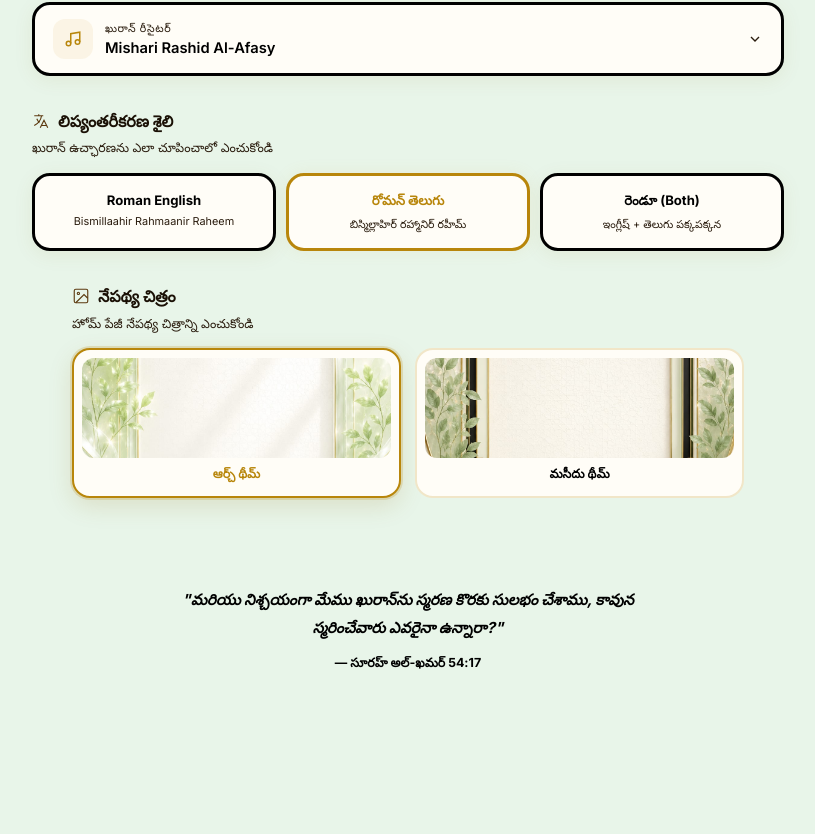
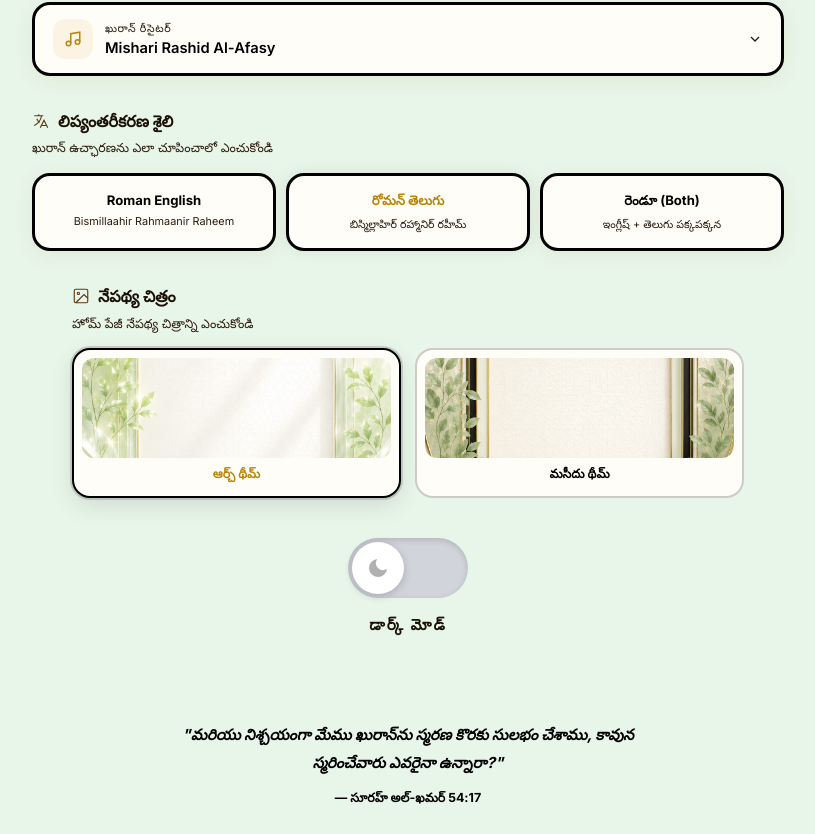
Before and after one commit to Mahendarmax/Believer-of-Almighty, a React (Vite) app: page /#/ in a window 1280 px wide. Shown: the part 1932-2766 px from the top of the page, without its empty margins (232-1047 px from the left). Before the commit the page ends 2694 px from the top, so only its background shows below. Built offline with nearby package versions, Linux system fonts and the light colour scheme.

Commit message:
new changes

```diff
--- a/src/data/namazAndDuas.js
+++ b/src/data/namazAndDuas.js
@@ -6,6 +6,7 @@ export const namazSurahs = [
     nameArabic: 'الفاتحة',
     nameTelugu: 'అల్-ఫాతిహా',
     note: 'Recited in every Rakat',
+    noteTelugu: 'ప్రతి రకాత్‌లో చదవబడుతుంది',
     verses: [
       {
         arabic: 'بِسْمِ ٱللَّهِ ٱلرَّحْمَـٰنِ ٱلرَّحِيمِ',
@@ -64,6 +65,7 @@ export const namazSurahs = [
     nameArabic: 'الإخلاص',
     nameTelugu: 'అల్-ఇఖ్లాస్',
     note: 'Equal to 1/3 of Quran',
+    noteTelugu: 'ఖురాన్‌లో 1/3 కి సమానం',
     verses: [
       { arabic: 'قُلْ هُوَ ٱللَّهُ أَحَدٌ', roman: 'Qul Huwal laahu Ahad', romanTelugu: 'ఖుల్ హువల్ లాహు అహద్', english: 'Say, He is Allah, the One.', telugu: 'చెప్పు, ఆయన అల్లాహ్, ఏకైకుడు.' },
       { arabic: 'ٱللَّهُ ٱلصَّمَدُ', roman: 'Allahus-Samad', romanTelugu: 'అల్లహుస్-సమద్', english: 'Allah, the Eternal Refuge.', telugu: 'అల్లాహ్ నిరపేక్షకుడు.' },
@@ -77,6 +79,7 @@ export const namazSurahs = [
     nameArabic: 'الفلق',
     nameTelugu: 'అల్-ఫలక్',
     note: 'Protection from evil',
+    noteTelugu: 'చెడు నుండి రక్షణ',
     verses: [
       { arabic: 'قُلْ أَعُوذُ بِرَبِّ ٱلْفَلَقِ', roman: 'Qul a-oozu bi Rabbil-falaq', romanTelugu: 'ఖుల్ అ-ఊజు బి రబ్బిల్-ఫలఖ్', english: 'Say, I seek refuge in the Lord of daybreak.', telugu: 'చెప్పు, తెల్లవారుజాము ప్రభువు శరణు కోరుతాను.' },
       { arabic: 'مِن شَرِّ مَا خَلَقَ', roman: 'Min sharri maa khalaq', romanTelugu: 'మిన్ షర్రి మా ఖలఖ్', english: 'From the evil of that which He created.', telugu: 'ఆయన సృష్టించిన వాటి కీడు నుండి.' },
@@ -91,6 +94,7 @@ export const namazSurahs = [
     nameArabic: 'الناس',
     nameTelugu: 'అన్-నాస్',
     note: 'Protection from whisperers',
+    noteTelugu: 'దుర్బోధకుల నుండి రక్షణ',
     verses: [
       { arabic: 'قُلْ أَعُوذُ بِرَبِّ ٱلنَّاسِ', roman: 'Qul a-oozu bi Rabbin-naas', romanTelugu: 'ఖుల్ అ-ఊజు బి రబ్బిన్-నాస్', english: 'Say, I seek refuge in the Lord of mankind.', telugu: 'చెప్పు, మానవుల ప్రభువు శరణు కోరుతాను.' },
       { arabic: 'مَلِكِ ٱلنَّاسِ', roman: 'Malikin-naas', romanTelugu: 'మలికిన్-నాస్', english: 'The Sovereign of mankind.', telugu: 'మానవుల రాజు.' },
@@ -106,6 +110,7 @@ export const namazSurahs = [
     nameArabic: 'الكافرون',
     nameTelugu: 'అల్-కాఫిరూన్',
     note: 'Declaration of faith',
+    noteTelugu: 'విశ్వాస ప్రకటన',
     verses: [
       { arabic: 'قُلْ يَـٰٓأَيُّهَا ٱلْكَـٰفِرُونَ', roman: 'Qul yaaa-ayyuhal kaafiroon', romanTelugu: 'ఖుల్ యా-అయ్యుహల్ కాఫిరూన్', english: 'Say, O disbelievers.', telugu: 'చెప్పు, ఓ అవిశ్వాసులారా.' },
       { arabic: 'لَآ أَعْبُدُ مَا تَعْبُدُونَ', roman: "Laaa a'budu maa ta'budoon", romanTelugu: 'లా అబుదు మా తబుదూన్', english: 'I do not worship what you worship.', telugu: 'మీరు పూజించేది నేను పూజించను.' },
@@ -121,6 +126,7 @@ export const namazSurahs = [
     nameArabic: 'الكوثر',
     nameTelugu: 'అల్-కౌథర్',
     note: 'Shortest surah',
+    noteTelugu: 'అతి చిన్న సూరా',
     verses: [
       { arabic: 'إِنَّآ أَعْطَيْنَـٰكَ ٱلْكَوْثَرَ', roman: "Innaaa a'tainaakal Kawthar", romanTelugu: 'ఇన్నా అతైనాకల్ కౌథర్', english: 'Indeed, We have granted you Al-Kawthar.', telugu: 'నిశ్చయంగా, మేము నీకు కౌథర్ ప్రసాదించాము.' },
       { arabic: 'فَصَلِّ لِرَبِّكَ وَٱنْحَرْ', roman: 'Fasalli li Rabbika wanhar', romanTelugu: 'ఫసల్లి లి రబ్బిక వన్హర్', english: 'So pray to your Lord and sacrifice.', telugu: 'కావున నీ ప్రభువు కొరకు నమాజ్ చెయ్యి, ఖుర్బానీ ఇవ్వు.' },
@@ -133,6 +139,7 @@ export const namazSurahs = [
     nameArabic: 'العصر',
     nameTelugu: 'అల్-అస్ర్',
     note: 'Time & salvation',
+    noteTelugu: 'సమయం & మోక్షం',
     verses: [
       { arabic: 'وَٱلْعَصْرِ', roman: "Wal 'Asr", romanTelugu: 'వల్ అస్ర్', english: 'By time.', telugu: 'కాలం సాక్షిగా.' },
       { arabic: 'إِنَّ ٱلْإِنسَـٰنَ لَفِى خُسْرٍ', roman: 'Innal insaana lafee khusr', romanTelugu: 'ఇన్నల్ ఇంసాన లఫీ ఖుస్ర్', english: 'Indeed, mankind is in loss.', telugu: 'నిశ్చయంగా, మానవుడు నష్టంలో ఉన్నాడు.' },
@@ -145,6 +152,7 @@ export const namazSurahs = [
     nameArabic: 'النصر',
     nameTelugu: 'అన్-నస్ర్',
     note: 'Victory & help',
+    noteTelugu: 'విజయం & సహాయం',
     verses: [
       { arabic: 'إِذَا جَآءَ نَصْرُ ٱللَّهِ وَٱلْفَتْحُ', roman: 'Izaa jaaa-a nasrul laahi wal-fath', romanTelugu: 'ఇజా జా-అ నస్రుల్ లాహి వల్-ఫథ్', english: 'When the victory of Allah has come and the conquest.', telugu: 'అల్లాహ్ సహాయం మరియు విజయం వచ్చినప్పుడు.' },
       { arabic: 'وَرَأَيْتَ ٱلنَّاسَ يَدْخُلُونَ فِى دِينِ ٱللَّهِ أَفْوَاجًا', roman: 'Wa ra-aitan naasa yadkhuloona fee deenil laahi afwaajaa', romanTelugu: 'వ ర-ఐతన్ నాస యద్ఖులూన ఫీ దీనిల్ లాహి అఫ్వాజా', english: 'And you see the people entering into the religion of Allah in multitudes.', telugu: 'ప్రజలు గుంపులు గుంపులుగా అల్లాహ్ ధర్మంలో ప్రవేశించడం నీవు చూసినప్పుడు.' },
@@ -157,6 +165,7 @@ export const namazSurahs = [
     nameArabic: 'الضحى',
     nameTelugu: 'అద్-దుహా',
     note: 'The Morning Hours',
+    noteTelugu: 'ఉదయ సమయాలు',
     verses: [
       { arabic: 'وَالضُّحَىٰ', roman: 'Wad-duhaa', romanTelugu: 'వద్-దుహా', english: 'By the morning brightness.', telugu: 'ఉదయపు వెలుతురు సాక్షిగా.' },
       { arabic: 'وَاللَّيْلِ إِذَا سَجَىٰ', roman: 'Wal-layli izaa sajaa', romanTelugu: 'వల్-లైలి ఇజా సజా', english: 'And by the night when it covers with darkness.', telugu: 'చీకటి కమ్ముకున్న రాత్రి సాక్షిగా.' },
--- a/src/pages/Home.css
+++ b/src/pages/Home.css
@@ -73,7 +73,7 @@
 .home-settings-row-btn:hover,
 .home-settings-row-btn:active {
   background: var(--bg-card-hover);
-  border-color: var(--accent);
+  border-color: #000000;
 }
 
 .home-settings-row-btn > svg:first-child {
@@ -244,17 +244,6 @@
   transition: var(--transition);
 }
 
-/* Inner gold border frame */
-.stats-row::before {
-  content: '';
-  position: absolute;
-  inset: 4px;
-  border: 2.5px solid #d4a44a;
-  border-radius: 6px;
-  pointer-events: none;
-  z-index: 3;
-}
-
 .stats-row:hover {
   box-shadow: 0 8px 24px rgba(0, 0, 0, 0.15);
 }
@@ -352,7 +341,7 @@
   box-sizing: border-box;
 }
 .qv-select:hover {
-  border-color: #b8860b;
+  border-color: #000000;
 }
 .qv-select-label {
   overflow: hidden;
@@ -384,7 +373,7 @@
   padding: 12px 14px;
   background: #f5f2ec;
   border: none;
-  border-bottom: 1px solid rgba(184, 134, 11, 0.15);
+  border-bottom: 1px solid rgba(0, 0, 0, 0.12);
   color: var(--text-primary);
   font-size: 0.84rem;
   outline: none;
@@ -402,7 +391,7 @@
 }
 .qv-drop-list::-webkit-scrollbar { width: 5px; }
 .qv-drop-list::-webkit-scrollbar-track { background: transparent; }
-.qv-drop-list::-webkit-scrollbar-thumb { background: rgba(184, 134, 11, 0.3); border-radius: 4px; }
+.qv-drop-list::-webkit-scrollbar-thumb { background: rgba(0, 0, 0, 0.25); border-radius: 4px; }
 .qv-drop-item {
   padding: 10px 14px;
   font-size: 0.84rem;
@@ -437,8 +426,8 @@
   transition: var(--transition);
 }
 .qv-verse-input:focus {
-  border-color: #b8860b;
-  box-shadow: 0 0 0 2px rgba(184, 134, 11, 0.15);
+  border-color: #000000;
+  box-shadow: 0 0 0 2px rgba(0, 0, 0, 0.12);
   outline: none;
 }
 .qv-verse-input::-webkit-inner-spin-button,
@@ -539,7 +528,7 @@
   align-items: center;
   justify-content: space-between;
   padding: 12px 16px;
-  border-bottom: 1px solid rgba(184, 134, 11, 0.15);
+  border-bottom: 1px solid rgba(0, 0, 0, 0.12);
   flex-shrink: 0;
 }
 
@@ -602,7 +591,7 @@
   background: transparent;
 }
 .qv-modal-scroll::-webkit-scrollbar-thumb {
-  background: rgba(184, 134, 11, 0.3);
+  background: rgba(0, 0, 0, 0.25);
   border-radius: 4px;
 }
 
@@ -610,7 +599,7 @@
   text-align: center;
   padding: 18px 0;
   margin-bottom: 14px;
-  border-bottom: 1px solid rgba(184, 134, 11, 0.12);
+  border-bottom: 1px solid rgba(0, 0, 0, 0.1);
 }
 .qv-modal-arabic p {
   font-family: 'Amiri', 'Scheherazade New', serif;
@@ -729,16 +718,6 @@
   box-shadow: 0 4px 16px rgba(0, 0, 0, 0.06), inset 0 1px 0 rgba(255,255,255,0.5);
 }
 
-.continue-card::before {
-  content: '';
-  position: absolute;
-  inset: 5px;
-  border: 1.5px solid rgba(184, 134, 11, 0.3);
-  border-radius: 3px;
-  pointer-events: none;
-  z-index: 2;
-}
-
 .continue-card:hover {
   transform: translateY(-2px);
   border-color: #1a1005;
@@ -811,16 +790,6 @@
   box-shadow: 0 4px 16px rgba(0, 0, 0, 0.06), inset 0 1px 0 rgba(255,255,255,0.5);
 }
 
-.action-card::before {
-  content: '';
-  position: absolute;
-  inset: 5px;
-  border: 1.5px solid rgba(184, 134, 11, 0.3);
-  border-radius: 3px;
-  pointer-events: none;
-  z-index: 2;
-}
-
 .action-card::after {
   content: '';
   position: absolute;
@@ -943,8 +912,8 @@
 
 .goto-select:focus {
   outline: none;
-  border-color: var(--accent);
-  box-shadow: 0 0 0 3px rgba(212,164,74,0.12);
+  border-color: #000000;
+  box-shadow: 0 0 0 3px rgba(0,0,0,0.08);
 }
 
 .goto-chevron {
@@ -969,8 +938,8 @@
 
 .goto-verse-input:focus {
   outline: none;
-  border-color: var(--accent);
-  box-shadow: 0 0 0 3px rgba(212,164,74,0.12);
+  border-color: #000000;
+  box-shadow: 0 0 0 3px rgba(0,0,0,0.08);
 }
 
 .goto-verse-input:disabled {
@@ -1080,9 +1049,9 @@
 }
 
 .home-reciter-toggle:hover {
-  border-color: rgba(184, 134, 11, 0.4);
+  border-color: #000000;
   background: rgba(250, 248, 243, 0.95);
-  box-shadow: 0 8px 30px rgba(139, 101, 8, 0.12);
+  box-shadow: 0 8px 30px rgba(0, 0, 0, 0.1);
   transform: translateY(-1px);
 }
 
@@ -1177,8 +1146,8 @@
 }
 
 .home-reciter-search input:focus {
-  border-color: var(--accent);
-  box-shadow: 0 0 0 3px rgba(212, 164, 74, 0.12);
+  border-color: #000000;
+  box-shadow: 0 0 0 3px rgba(0, 0, 0, 0.08);
 }
 
 .home-reciter-search input::placeholder {
@@ -1235,8 +1204,8 @@
 }
 
 .home-reciter-option.active {
-  background: rgba(212, 164, 74, 0.08);
-  border-left-color: var(--accent);
+  background: rgba(0, 0, 0, 0.05);
+  border-left-color: #000000;
 }
 
 .home-reciter-option.active .home-reciter-option-name {
@@ -1321,15 +1290,15 @@
 }
 
 .translit-btn:hover {
-  border-color: rgba(184, 134, 11, 0.4);
+  border-color: #000000;
   transform: translateY(-2px);
-  box-shadow: 0 8px 30px rgba(139, 101, 8, 0.12);
+  box-shadow: 0 8px 30px rgba(0, 0, 0, 0.1);
 }
 
 .translit-btn.active {
-  border-color: var(--accent);
-  background: linear-gradient(160deg, var(--bg-card) 0%, rgba(212,164,74,0.06) 100%);
-  box-shadow: 0 0 16px rgba(212,164,74,0.1);
+  border-color: #000000;
+  background: linear-gradient(160deg, var(--bg-card) 0%, rgba(0,0,0,0.04) 100%);
+  box-shadow: 0 0 16px rgba(0,0,0,0.08);
 }
 
 .translit-btn-label {
@@ -1389,7 +1358,7 @@
   align-items: center;
   padding: 8px;
   background: rgba(253, 250, 244, 0.90);
-  border: 2px solid rgba(184, 134, 11, 0.2);
+  border: 2px solid rgba(0, 0, 0, 0.2);
   border-radius: var(--radius-lg);
   cursor: pointer;
   transition: var(--transition);
@@ -1397,14 +1366,14 @@
 }
 
 .bg-picker-card:hover {
-  border-color: rgba(184, 134, 11, 0.4);
+  border-color: #000000;
   transform: translateY(-2px);
-  box-shadow: 0 8px 24px rgba(139, 101, 8, 0.12);
+  box-shadow: 0 8px 24px rgba(0, 0, 0, 0.1);
 }
 
 .bg-picker-card.active {
-  border-color: var(--accent);
-  box-shadow: 0 0 0 2px rgba(184, 134, 11, 0.2), 0 8px 24px rgba(139, 101, 8, 0.15);
+  border-color: #000000;
+  box-shadow: 0 0 0 2px rgba(0, 0, 0, 0.15), 0 8px 24px rgba(0, 0, 0, 0.1);
 }
 
 .bg-picker-thumb {
@@ -1582,7 +1551,7 @@
   text-align: right;
   margin: 0 0 12px;
   padding-bottom: 10px;
-  border-bottom: 1px solid rgba(212,164,74,0.12);
+  border-bottom: 1px solid rgba(0,0,0,0.1);
 }
 
 .namaz-verse-roman {
@@ -1624,7 +1593,7 @@
   margin-top: 12px;
   padding: 8px 16px;
   background: rgba(212,164,74,0.1);
-  border: 1px solid rgba(212,164,74,0.2);
+  border: 1px solid rgba(0,0,0,0.2);
   border-radius: var(--radius-lg);
   color: var(--accent);
   font-size: 0.78rem;
@@ -1955,3 +1924,83 @@
 .home .qv-verse-input {
   background: #fffdf7;
 }
+
+/* Dark theme toggle section */
+.dark-theme-section {
+  display: flex;
+  flex-direction: column;
+  align-items: center;
+  gap: 14px;
+  margin: 0 auto 36px;
+  width: 100%;
+}
+
+.dark-theme-toggle {
+  position: relative;
+  width: 120px;
+  height: 60px;
+  border: none;
+  background: none;
+  cursor: pointer;
+  padding: 0;
+  -webkit-tap-highlight-color: transparent;
+}
+
+.dark-theme-track {
+  display: block;
+  width: 100%;
+  height: 100%;
+  border-radius: 30px;
+  background: #d1d5db;
+  position: relative;
+  transition: background 0.4s cubic-bezier(0.4, 0, 0.2, 1);
+  box-shadow: inset 0 2px 6px rgba(0,0,0,0.15);
+}
+
+.dark-theme-toggle.active .dark-theme-track {
+  background: #111111;
+}
+
+.dark-theme-knob {
+  position: absolute;
+  top: 4px;
+  left: 4px;
+  width: 52px;
+  height: 52px;
+  border-radius: 50%;
+  background: #ffffff;
+  display: flex;
+  align-items: center;
+  justify-content: center;
+  transition: all 0.4s cubic-bezier(0.34, 1.56, 0.64, 1);
+  box-shadow: 0 2px 8px rgba(0,0,0,0.2);
+}
+
+.dark-theme-knob svg {
+  color: #b0b0b0;
+  transition: color 0.4s cubic-bezier(0.4, 0, 0.2, 1), transform 0.4s cubic-bezier(0.34, 1.56, 0.64, 1);
+}
+
+.dark-theme-toggle.active .dark-theme-knob {
+  left: 64px;
+  background: #ffffff;
+  box-shadow: 0 2px 12px rgba(0,0,0,0.3);
+}
+
+.dark-theme-toggle.active .dark-theme-knob svg {
+  color: #111111;
+  transform: rotate(-30deg);
+}
+
+.dark-theme-toggle:hover .dark-theme-knob {
+  transform: scale(1.05);
+  box-shadow: 0 4px 16px rgba(0,0,0,0.25);
+}
+
+.dark-theme-label {
+  font-size: 0.95rem;
+  font-weight: 800;
+  color: #1a1005;
+  letter-spacing: 2px;
+  text-transform: uppercase;
+}
--- a/src/pages/Home.jsx
+++ b/src/pages/Home.jsx
@@ -110,7 +110,7 @@ ReciterPicker.displayName = 'ReciterPicker'
 
 const Home = React.memo(function Home() {
   const navigate = useNavigate()
-  const { lastRead, favorites, transliteration, setTransliteration, reciter, setReciter, showArabic, fontSize, bgImage, setBgImage } = useSettings()
+  const { lastRead, favorites, transliteration, setTransliteration, reciter, setReciter, showArabic, fontSize, bgImage, setBgImage, theme, setTheme } = useSettings()
 
   // Quick Verse Lookup state
   const [qvSurah, setQvSurah] = useState('')
@@ -508,6 +508,25 @@ const Home = React.memo(function Home() {
           </div>
         </section>
 
+      {/* Dark Theme Toggle */}
+      <section className="dark-theme-section">
+        <button
+          className={`dark-theme-toggle ${theme === 'dark' ? 'active' : ''}`}
+          onClick={() => setTheme(theme === 'dark' ? 'normal' : 'dark')}
+        >
+          <span className="dark-theme-track">
+            <span className="dark-theme-knob">
+              <svg viewBox="0 0 24 24" fill="currentColor" width="24" height="24">
+                <path d="M21 12.79A9 9 0 1111.21 3 7 7 0 0021 12.79z"/>
+              </svg>
+            </span>
+          </span>
+        </button>
+        <span className="dark-theme-label">
+          {transliteration === 'telugu' ? 'డార్క్ మోడ్' : 'DARK MODE'}
+        </span>
+      </section>
+
       {/* Quote */}
       <footer className="home-footer">
         <blockquote className="footer-quote">
--- a/src/pages/NamazSurahs.jsx
+++ b/src/pages/NamazSurahs.jsx
@@ -76,12 +76,12 @@ function NamazSurahs() {
               <div className="namaz-card-info">
                 <span className="namaz-card-num">{s.number}</span>
                 <div>
-                  <span className="namaz-card-name">{s.name}</span>
+                  <span className="namaz-card-name">{transliteration === 'telugu' ? s.nameTelugu : s.name}</span>
                   <span className="namaz-card-arabic">{s.nameArabic}</span>
                 </div>
               </div>
               <div className="namaz-card-right">
-                <span className="namaz-card-note">{s.note}</span>
+                <span className="namaz-card-note">{transliteration === 'telugu' ? (s.noteTelugu || s.note) : s.note}</span>
                 <svg
                   className={`namaz-chevron ${expandedNamaz === s.number ? 'open' : ''}`}
                   viewBox="0 0 24 24" fill="none" stroke="currentColor" strokeWidth="2" width="18" height="18"
--- a/src/pages/VerseView.css
+++ b/src/pages/VerseView.css
@@ -913,3 +913,144 @@
 @media (min-width: 1600px) {
   .verse-view { max-width: 1060px; }
 }
+
+/* ===== DARK THEME ===== */
+[data-theme="dark"] .verse-view {
+  background: linear-gradient(180deg, #0f0f0f 0%, #141414 50%, #0f0f0f 100%);
+}
+
+[data-theme="dark"] .vv-header {
+  background: linear-gradient(180deg, #0f0f0f 85%, transparent 100%);
+  border-bottom-color: rgba(255, 255, 255, 0.06);
+}
+
+[data-theme="dark"] .vv-surah-name {
+  color: #e8e4de;
+}
+
+[data-theme="dark"] .vv-surah-sub {
+  color: #9a9490;
+}
+
+[data-theme="dark"] .vv-play-surah {
+  background: rgba(212, 164, 74, 0.1);
+}
+
+[data-theme="dark"] .vv-play-surah:hover {
+  background: rgba(212, 164, 74, 0.2);
+}
+
+[data-theme="dark"] .vv-play-surah.active {
+  background: var(--accent);
+  color: #0f0f0f;
+}
+
+[data-theme="dark"] .vv-reciter-toggle {
+  background: #1c1c1e;
+  border-color: rgba(212, 164, 74, 0.25);
+  color: #e8e4de;
+}
+
+[data-theme="dark"] .vv-reciter-dropdown {
+  background: #1c1c1e;
+  border-color: rgba(212, 164, 74, 0.25);
+  box-shadow: 0 12px 40px rgba(0, 0, 0, 0.6);
+}
+
+[data-theme="dark"] .vv-reciter-search input {
+  background: #242426;
+  border-color: rgba(212, 164, 74, 0.2);
+  color: #e8e4de;
+}
+
+[data-theme="dark"] .vv-reciter-option:hover {
+  background: rgba(212, 164, 74, 0.08);
+}
+
+[data-theme="dark"] .vv-nav-btn {
+  color: #e8e4de;
+  background: #1c1c1e;
+  border-color: rgba(212, 164, 74, 0.25);
+}
+
+[data-theme="dark"] .vv-nav-btn:hover:not(:disabled) {
+  background: #242426;
+  border-color: rgba(212, 164, 74, 0.4);
+}
+
+[data-theme="dark"] .vv-bismillah {
+  background: #1c1c1e;
+  border-color: rgba(212, 164, 74, 0.25);
+  box-shadow: 0 2px 8px rgba(0, 0, 0, 0.3);
+}
+
+[data-theme="dark"] .vv-bismillah-arabic {
+  color: #f0ece6;
+}
+
+[data-theme="dark"] .vv-bismillah-roman {
+  color: #9a9490;
+}
+
+[data-theme="dark"] .verse-card {
+  background: rgba(28, 28, 30, 0.95);
+  border-color: rgba(212, 164, 74, 0.18);
+  box-shadow: 0 4px 20px rgba(0, 0, 0, 0.35), inset 0 1px 0 rgba(255,255,255,0.03);
+}
+
+[data-theme="dark"] .verse-card:hover {
+  border-color: rgba(212, 164, 74, 0.35);
+  box-shadow: 0 8px 32px rgba(0, 0, 0, 0.45), 0 0 0 1px rgba(212, 164, 74, 0.08);
+}
+
+[data-theme="dark"] .vc-number {
+  background: rgba(212, 164, 74, 0.12);
+  border-color: rgba(212, 164, 74, 0.2);
+}
+
+[data-theme="dark"] .vc-arabic {
+  border-bottom-color: rgba(212, 164, 74, 0.12);
+}
+
+[data-theme="dark"] .vc-arabic p {
+  color: #f0ece6;
+}
+
+[data-theme="dark"] .vc-roman {
+  color: #c4bfb6;
+}
+
+[data-theme="dark"] .vc-telugu {
+  color: #e8e4de;
+}
+
+[data-theme="dark"] .vc-translation {
+  border-top-color: rgba(212, 164, 74, 0.10);
+}
+
+[data-theme="dark"] .vc-translation p {
+  color: #9a9490;
+}
+
+[data-theme="dark"] .vc-action-btn {
+  color: #d4a44a;
+}
+
+[data-theme="dark"] .vc-action-btn:hover {
+  background: rgba(212, 164, 74, 0.15);
+  color: #e8c36a;
+}
+
+[data-theme="dark"] .vv-bottom-nav {
+  border-top-color: rgba(212, 164, 74, 0.12);
+}
+
+[data-theme="dark"] .vv-toast {
+  background: linear-gradient(135deg, #d4a44a, #b8860b);
+  color: #0f0f0f;
+}
+
+[data-theme="dark"] .scroll-top-btn {
+  background: linear-gradient(135deg, #d4a44a, #b8860b);
+  color: #0f0f0f;
+}
```
